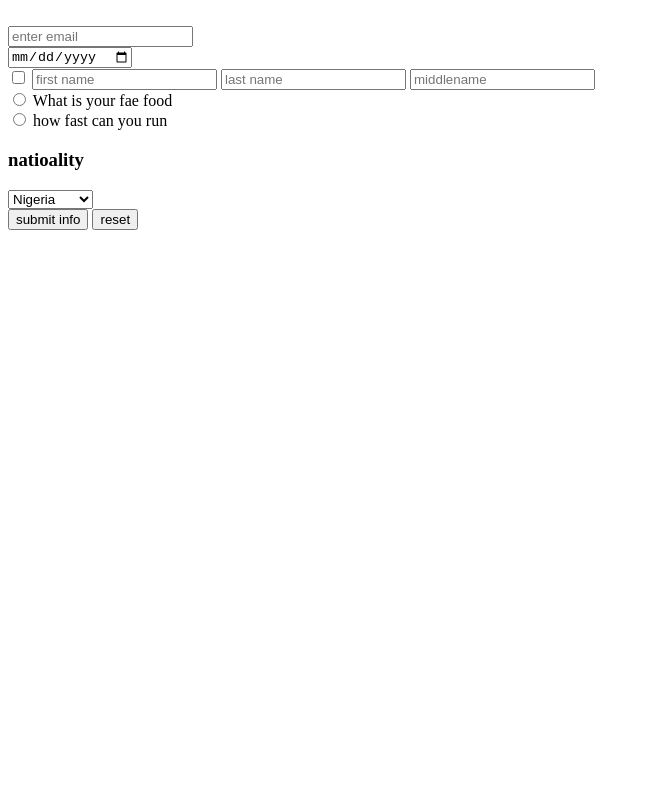
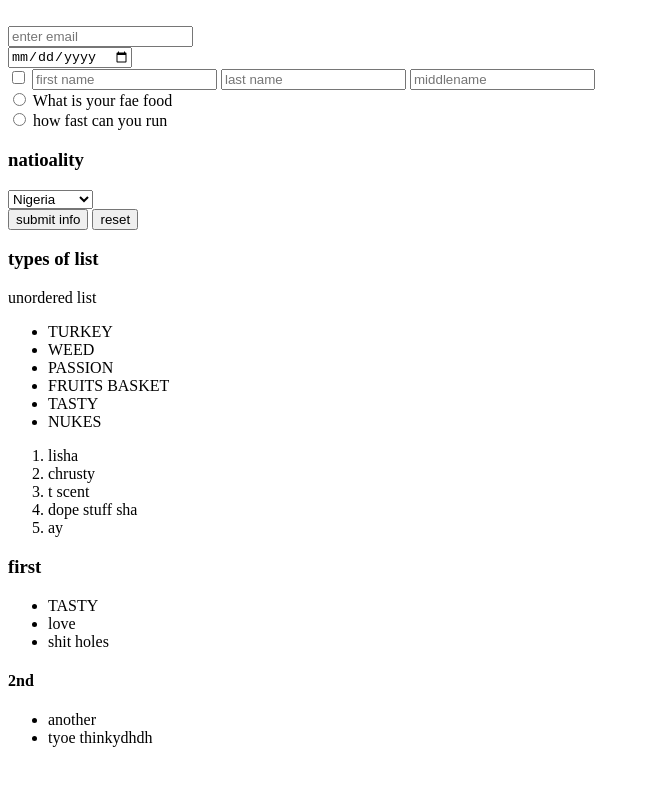
Before and after one commit to CYBERZEKE/web-dev, a plain HTML site: page index.html in a window 1280 px wide. Shown: the whole page, without its empty margins (0-650 px from the left). Drawn offline with Linux system fonts and the light colour scheme.

Commit message:
another one

```diff
--- a/index.html
+++ b/index.html
@@ -37,16 +37,51 @@
                     <option value="London">London</option>
                     <option value="Chicago">Chicago</option>
                     <option value="Idaho">Idaho</option>
-                    <option value="Afganistan">Afganistan</option>
+                    <option value="Afganistan">Afganistan</option>j
                     <option value="japan">japan</option>
                 </select>
-
                 <br />
                 <button type="submit"> submit info </button>
                 <button type="reset"> reset </button>
+            </form>
+            <form element >
+                <h3>types of list </h3>
+                <p>unordered list </p>
+                <ul>
+                    <li>TURKEY</li>
+                    <li>WEED</li>
+                    <li>PASSION</li>
+                    <li>FRUITS BASKET</li>
+                    <li>TASTY</li>
+                    <li>NUKES</li>
+                </ul>
+                <ol>
+                    <li>lisha</li>
+                    <li>chrusty</li>
+                    <li>t scent </li>
+                    <li>dope stuff sha </li>
+                    <li>ay</li>
 
 
 
+                </ol>
+                <div>
+
+                    <h3>first</h3>
+                    <ul>
+                        <li>TASTY</li>
+                        <li>love </li>
+                        <li>shit holes</li>
+
+                    </ul>
+                </div>
+                <h4>2nd  </h4>
+                <div>
+                    <ul>
+                        <li>another </li>
+                        <li>tyoe thinkydhdh</li>
+                    </ul>
+                </div>
+            </form>
         </body>
-
 </html>
```
